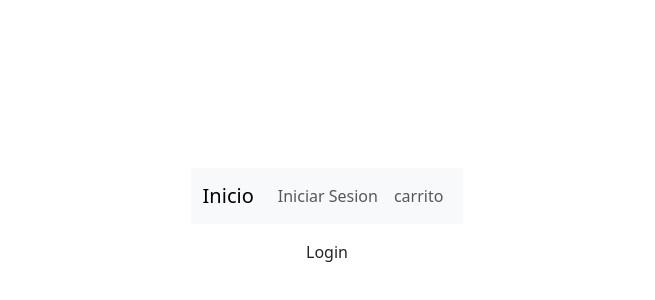
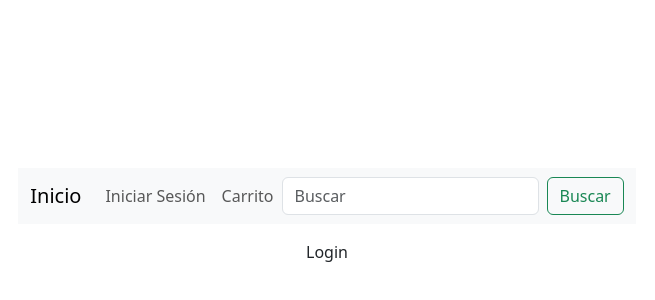
Before and after one commit to AgusRey04/E-commerce, a React (Vite) app in the folder e-commerce/: page /login in a window 1280 px wide. Shown: the part 184-484 px from the top of the page, without its empty margins (313-968 px from the left). Built offline with nearby package versions, Linux system fonts and the light colour scheme.

Commit message:
Reacomodo de Listado De Productos

```diff
--- a/e-commerce/src/App.jsx
+++ b/e-commerce/src/App.jsx
@@ -1,85 +1,22 @@
 
-import { useState } from 'react'
 import './App.css'
 import Home from './componets/home/Home'
-import Header from './componets/header/Header'
 import { RouterProvider, createBrowserRouter } from 'react-router-dom'
 import MaiLayout from './componets/layout/MaiLayout'
 import Login from './componets/login/Login'
 import CartShop from './componets/cartShop/CartShop'
 
-const PRODUCTOSPC = [
-  {
-    id: 1,
-    productName: "Procesador Intel Core i9-10900K",
-    productBrand: "Intel",
-    productType: "Procesador",
-    productPrice: 599.99,
-    productImg: "https://images-na.ssl-images-amazon.com/images/I/61qUfPKfqJL.jpg",
-    available: true
-  },
-  {
-    id: 2,
-    productName: "Tarjeta Gráfica NVIDIA GeForce RTX 3080",
-    productBrand: "NVIDIA",
-    productType: "Tarjeta Gráfica",
-    productPrice: 899.99,
-    productImg: "https://m.media-amazon.com/images/I/41e1zP76o7L.jpg",
-    available: true
-  },
-  {
-    id: 3,
-    productName: "Memoria RAM Corsair Vengeance RGB Pro 16GB",
-    productBrand: "Corsair",
-    productType: "Memoria RAM",
-    productPrice: 129.99,
-    productImg: "https://m.media-amazon.com/images/I/51jnTiyHJUL.jpg",
-    available: false
-  },
-  {
-    id: 4,
-    productName: "SSD Samsung 970 EVO Plus 1TB",
-    productBrand: "Samsung",
-    productType: "SSD",
-    productPrice: 199.99,
-    productImg: "https://m.media-amazon.com/images/I/41QZdNEpzAL.jpg",
-    available: true
-  },
-  {
-    id: 5,
-    productName: "Procesador AMD Ryzen 9 5900X",
-    productBrand: "AMD",
-    productType: "Procesador",
-    productPrice: 549.99,
-    productImg: "https://m.media-amazon.com/images/I/51fNCtt4E3L.jpg",
-    available: true
-  },
-  {
-    id: 6,
-    productName: "Tarjeta Gráfica AMD Radeon RX 6800 XT",
-    productBrand: "AMD",
-    productType: "Tarjeta Gráfica",
-    productPrice: 649.99,
-    productImg: "https://i.blogs.es/a22729/captura-de-pantalla-2020-11-18-a-las-20.55.29/original.png",
-    available: true
-  }
-]
+
 
 function App() {
- const [product, setProduct] = useState(PRODUCTOSPC)
- const saveProductDataHandler = (enteredProductData) =>{
-  const productData = {
-    ...enteredProductData,
-    id: Math.random().toString(),
-  };
-  setProduct((prev)=> [...prev, productData])
- }
+
+
  const router = createBrowserRouter([
     {
        path: "/",
        element: (
         <MaiLayout>
-          <Home  productList={product} onProducUp={saveProductDataHandler}/>
+          <Home/>
         </MaiLayout>
        ),
     },
--- a/e-commerce/src/componets/header/Header.jsx
+++ b/e-commerce/src/componets/header/Header.jsx
@@ -1,9 +1,11 @@
-import React from 'react'
-import PropTypes from 'prop-types'
+import PropTypes from "prop-types";
 import {useNavigate} from "react-router-dom"
-import { Container, Nav, Navbar } from 'react-bootstrap';
+import { Button, Container, Form, FormControl, Nav, Navbar } from 'react-bootstrap';
+import { useState } from "react";
 
-const Header = props => {
+
+const Header = ({onSearch})  => {
+    const [query, setQuery]= useState("")
     const navigate = useNavigate();
 
     const handleHomeNavigation = () =>{
@@ -16,29 +18,45 @@ const Header = props => {
         navigate("/cart")
     }
 
+    const handleSearch = () =>{
+        onSearch(query)
+    }
 
   return (
     <Navbar  expand="lg" className="bg-body-tertiary mb-3">
-        <Container fluid>
+        <Container>
             <Navbar.Brand onClick={handleHomeNavigation} style={{cursor: "pointer"}}>Inicio</Navbar.Brand>
-            <Navbar.Toggle aria-controls='navbarScroll'/>
-            <Navbar.Collapse id='navbarScroll'>
-                <Nav
-                    className='me-auto my-2 my-lg-0'
-                    style={{maxHeight: "100px"}}
-                    navbarScroll
-                >
-                <Nav.Link onClick={handleLoginNavigation} href="">Iniciar Sesion</Nav.Link>
-                <Nav.Link onClick={handleCartNavigation} href="">carrito</Nav.Link>
+            <Navbar.Toggle aria-controls="basic-navbar-nav" />
+            <Navbar.Collapse id="basic-navbar-nav">
+                    <Nav className="me-auto">
+                        <Nav.Link onClick={handleLoginNavigation}>Iniciar Sesión</Nav.Link>
+                        <Nav.Link onClick={handleCartNavigation}>Carrito</Nav.Link>
+                    </Nav>
+                    <Form className="d-flex" onSubmit={handleSearch}>
+                        <FormControl
+                            type="search"
+                            placeholder="Buscar"
+                            className="me-2"
+                            aria-label="Buscar"
+                            value={query}
+                            onChange={(e)=> setQuery(e.target.value)}
+                        />
+                        <Button variant="outline-success">Buscar</Button>
+                    </Form>
+                </Navbar.Collapse>
 
-                </Nav>
-            </Navbar.Collapse>
+
+
+
 
         </Container>
+
     </Navbar>
   )
 }
 
-Header.propTypes = {}
+Header.propTypes = {
+    onSearch: PropTypes.func.isRequired,
+}
 
 export default Header
--- a/e-commerce/src/componets/home/Home.jsx
+++ b/e-commerce/src/componets/home/Home.jsx
@@ -2,19 +2,84 @@
 import PropTypes from 'prop-types'
 import ProductList from '../productList/ProductList'
 import NewProduct from '../newProduct/NewProduct'
+import { useState } from 'react'
+const PRODUCTOSPC = [
+  {
+    id: 1,
+    productName: "Procesador Intel Core i9-10900K",
+    productBrand: "Intel",
+    productType: "Procesador",
+    productPrice: 599.99,
+    productImg: "https://images-na.ssl-images-amazon.com/images/I/61qUfPKfqJL.jpg",
+    available: true
+  },
+  {
+    id: 2,
+    productName: "Tarjeta Gráfica NVIDIA GeForce RTX 3080",
+    productBrand: "NVIDIA",
+    productType: "Tarjeta Gráfica",
+    productPrice: 899.99,
+    productImg: "https://m.media-amazon.com/images/I/41e1zP76o7L.jpg",
+    available: true
+  },
+  {
+    id: 3,
+    productName: "Memoria RAM Corsair Vengeance RGB Pro 16GB",
+    productBrand: "Corsair",
+    productType: "Memoria RAM",
+    productPrice: 129.99,
+    productImg: "https://m.media-amazon.com/images/I/51jnTiyHJUL.jpg",
+    available: false
+  },
+  {
+    id: 4,
+    productName: "SSD Samsung 970 EVO Plus 1TB",
+    productBrand: "Samsung",
+    productType: "SSD",
+    productPrice: 199.99,
+    productImg: "https://m.media-amazon.com/images/I/41QZdNEpzAL.jpg",
+    available: true
+  },
+  {
+    id: 5,
+    productName: "Procesador AMD Ryzen 9 5900X",
+    productBrand: "AMD",
+    productType: "Procesador",
+    productPrice: 549.99,
+    productImg: "https://m.media-amazon.com/images/I/51fNCtt4E3L.jpg",
+    available: true
+  },
+  {
+    id: 6,
+    productName: "Tarjeta Gráfica AMD Radeon RX 6800 XT",
+    productBrand: "AMD",
+    productType: "Tarjeta Gráfica",
+    productPrice: 649.99,
+    productImg: "https://i.blogs.es/a22729/captura-de-pantalla-2020-11-18-a-las-20.55.29/original.png",
+    available: true
+  }
+]
 
-const Home =({productList, onProducUp})=> {
+const Home =()=> {
+  const [product, setProduct] = useState(PRODUCTOSPC)
+
+  const saveProductDataHandler = (enteredProductData) =>{
+    const productData = {
+      ...enteredProductData,
+      id: Math.random().toString(),
+    };
+    setProduct((prev)=> [...prev, productData])
+   }
   return (
     <div>
-      <NewProduct onProductDataSaved={onProducUp}/>
-      <ProductList productList = {productList}/>
+      <NewProduct onProductDataSaved={saveProductDataHandler}/>
+      <ProductList productList = {product}/>
     </div>
   )
 }
 
 Home.propTypes = {
-  productList: PropTypes.array,
-  onProducUp: PropTypes.func
+
 }
 
 export default Home
--- a/e-commerce/src/componets/productItem/ProductItem.jsx
+++ b/e-commerce/src/componets/productItem/ProductItem.jsx
@@ -20,7 +20,7 @@ const ProductItem = ({name,brand,img,price, type, available,onNewState})=> {
                     <Card.Title>{name}</Card.Title>
                     <Card.Subtitle>{brand}</Card.Subtitle>
                     <div>{type}</div>
-                    <p>{price}</p>
+                    <p>${price}</p>
                     <Button className="btn btn-success">Agregar carrito</Button>
                     {newState ?
                     <Button className="btn btn-danger" onClick={handleClick} onSubmit={handleStateSumbit}>Dar de baja</Button>
```
